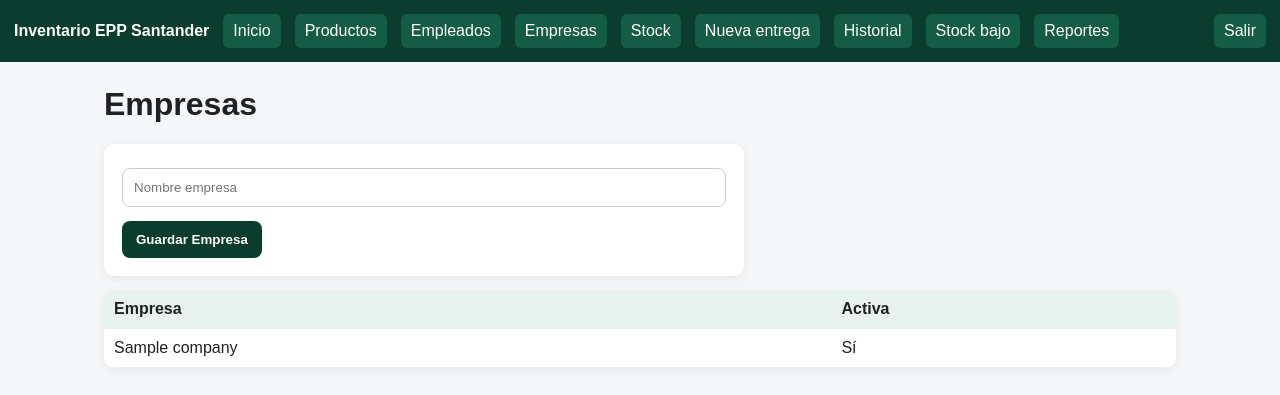
After one commit to nelopa79/epp-inventory-santander, a Flask app: page /companies in a window 1280 px wide. The commit adds this page. Shown: the top 395 px of the page. Run offline with Flask 3, Linux system fonts and the light colour scheme; the visitor is signed in with stand-in values (Sample User, id 1); tables that the repository leaves empty hold one stand-in row (values such as "Sample post").

Commit message:
Add files via upload

```diff
--- a/app.py
+++ b/app.py
@@ -34,6 +34,14 @@ class User(db.Model):
     password_hash = db.Column(db.String(255), nullable=False)
     role = db.Column(db.String(50), default="admin")
     active = db.Column(db.Boolean, default=True)
+
+
+
+class Company(db.Model):
+    id = db.Column(db.Integer, primary_key=True)
+    name = db.Column(db.String(120), unique=True, nullable=False)
+    active = db.Column(db.Boolean, default=True)
+    created_at = db.Column(db.DateTime, default=datetime.utcnow)
 
 
 class Product(db.Model):
@@ -176,10 +184,29 @@ def logout():
 @login_required
 def index():
     total_products = Product.query.count()
+    total_companies = Company.query.count()
     total_employees = Employee.query.filter_by(active=True).count()
     low_stock = Product.query.filter(Product.quantity <= Product.min_stock).all()
     last_deliveries = Delivery.query.order_by(Delivery.date.desc()).limit(5).all()
-    return render_template("index.html", total_products=total_products, total_employees=total_employees, low_stock=low_stock, last_deliveries=last_deliveries)
+    return render_template("index.html", total_products=total_products, total_employees=total_employees, total_companies=total_companies, low_stock=low_stock, last_deliveries=last_deliveries)
+
+
+
+@app.route("/companies", methods=["GET","POST"])
+@login_required
+def companies():
+    if request.method == "POST":
+        company = Company(name=request.form["name"].strip())
+        db.session.add(company)
+        try:
+            db.session.commit()
+            flash("Empresa creada correctamente","success")
+        except Exception:
+            db.session.rollback()
+            flash("La empresa ya existe","danger")
+        return redirect(url_for("companies"))
+    companies = Company.query.order_by(Company.name).all()
+    return render_template("companies.html", companies=companies)
 
 
 @app.route("/products")
--- a/templates/base.html
+++ b/templates/base.html
@@ -1,5 +1,5 @@
 <!doctype html>
 <html lang="es"><head><meta charset="utf-8"><meta name="viewport" content="width=device-width, initial-scale=1"><title>Inventario EPP Santander</title><link rel="stylesheet" href="{{ url_for('static', filename='css/style.css') }}"></head><body>
-{% if session.get('user_id') %}<nav><b>Inventario EPP Santander</b><a href="{{ url_for('index') }}">Inicio</a><a href="{{ url_for('products') }}">Productos</a><a href="{{ url_for('employees') }}">Empleados</a><a href="{{ url_for('stock') }}">Stock</a><a href="{{ url_for('deliveries') }}">Nueva entrega</a><a href="{{ url_for('history') }}">Historial</a><a href="{{ url_for('low_stock') }}">Stock bajo</a><a href="{{ url_for('reports') }}">Reportes</a><a class="right" href="{{ url_for('logout') }}">Salir</a></nav>{% endif %}
+{% if session.get('user_id') %}<nav><b>Inventario EPP Santander</b><a href="{{ url_for('index') }}">Inicio</a><a href="{{ url_for('products') }}">Productos</a><a href="{{ url_for('employees') }}">Empleados</a><a href="{{ url_for('companies') }}">Empresas</a><a href="{{ url_for('stock') }}">Stock</a><a href="{{ url_for('deliveries') }}">Nueva entrega</a><a href="{{ url_for('history') }}">Historial</a><a href="{{ url_for('low_stock') }}">Stock bajo</a><a href="{{ url_for('reports') }}">Reportes</a><a class="right" href="{{ url_for('logout') }}">Salir</a></nav>{% endif %}
 <main>{% with messages = get_flashed_messages(with_categories=true) %}{% for category, message in messages %}<div class="alert {{category}}">{{message}}</div>{% endfor %}{% endwith %}{% block content %}{% endblock %}</main>
 </body></html>
--- /dev/null
+++ b/templates/companies.html
@@ -0,0 +1,10 @@
+{% extends 'base.html' %}{% block content %}
+<h1>Empresas</h1>
+<form method="post" class="form">
+<input name="name" placeholder="Nombre empresa" required>
+<button>Guardar Empresa</button>
+</form>
+<table><tr><th>Empresa</th><th>Activa</th></tr>
+{% for c in companies %}<tr><td>{{c.name}}</td><td>{{'Sí' if c.active else 'No'}}</td></tr>{% endfor %}
+</table>
+{% endblock %}
--- a/templates/index.html
+++ b/templates/index.html
@@ -1 +1 @@
-{% extends 'base.html' %}{% block content %}<h1>Panel principal</h1><div class="cards"><div><h2>{{total_products}}</h2><p>Productos</p></div><div><h2>{{total_employees}}</h2><p>Empleados activos</p></div><div><h2>{{low_stock|length}}</h2><p>Stock bajo</p></div></div><h2>Últimas entregas</h2><table><tr><th>Fecha</th><th>Sticker</th><th>Empleado</th><th>Producto</th><th>Cant.</th></tr>{% for d in last_deliveries %}<tr><td>{{d.date.strftime('%Y-%m-%d')}}</td><td>{{d.employee.sticker}}</td><td>{{d.employee.name}}</td><td>{{d.product.code}} - {{d.product.name}}</td><td>{{d.quantity}}</td></tr>{% endfor %}</table>{% endblock %}
+{% extends 'base.html' %}{% block content %}<h1>Panel principal</h1><div class="cards"><div><h2>{{total_products}}</h2><p>Productos</p></div><div><h2>{{total_employees}}</h2><p>Empleados activos</p></div><div><h2>{{low_stock|length}}</h2><p>Stock bajo</p></div><div><h2>{{total_companies}}</h2><p>Empresas</p></div></div><h2>Últimas entregas</h2><table><tr><th>Fecha</th><th>Sticker</th><th>Empleado</th><th>Producto</th><th>Cant.</th></tr>{% for d in last_deliveries %}<tr><td>{{d.date.strftime('%Y-%m-%d')}}</td><td>{{d.employee.sticker}}</td><td>{{d.employee.name}}</td><td>{{d.product.code}} - {{d.product.name}}</td><td>{{d.quantity}}</td></tr>{% endfor %}</table>{% endblock %}
```
